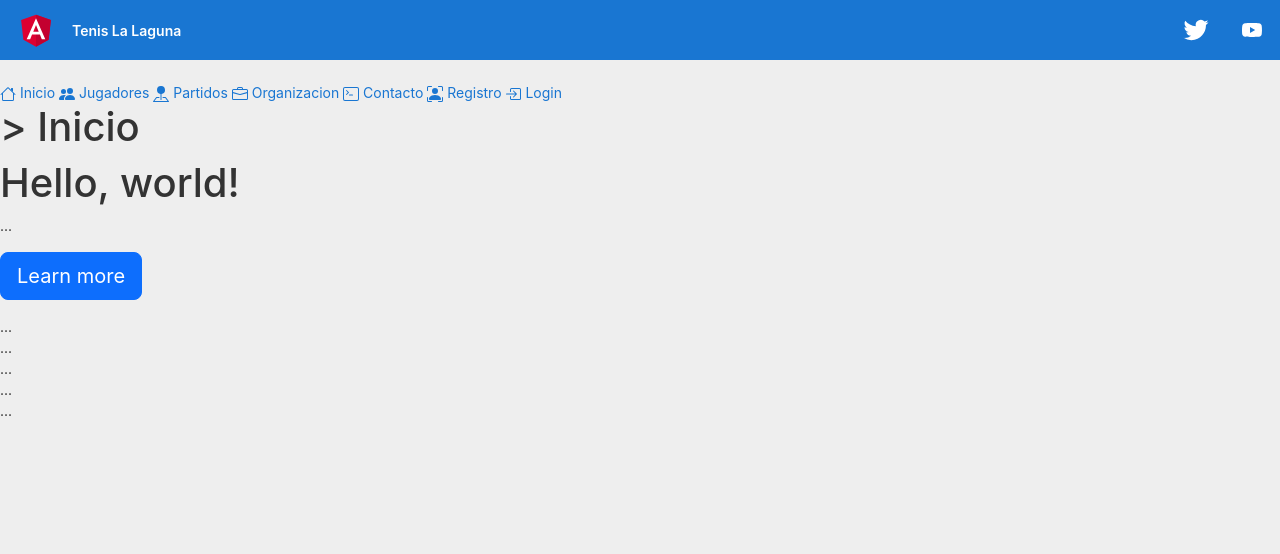
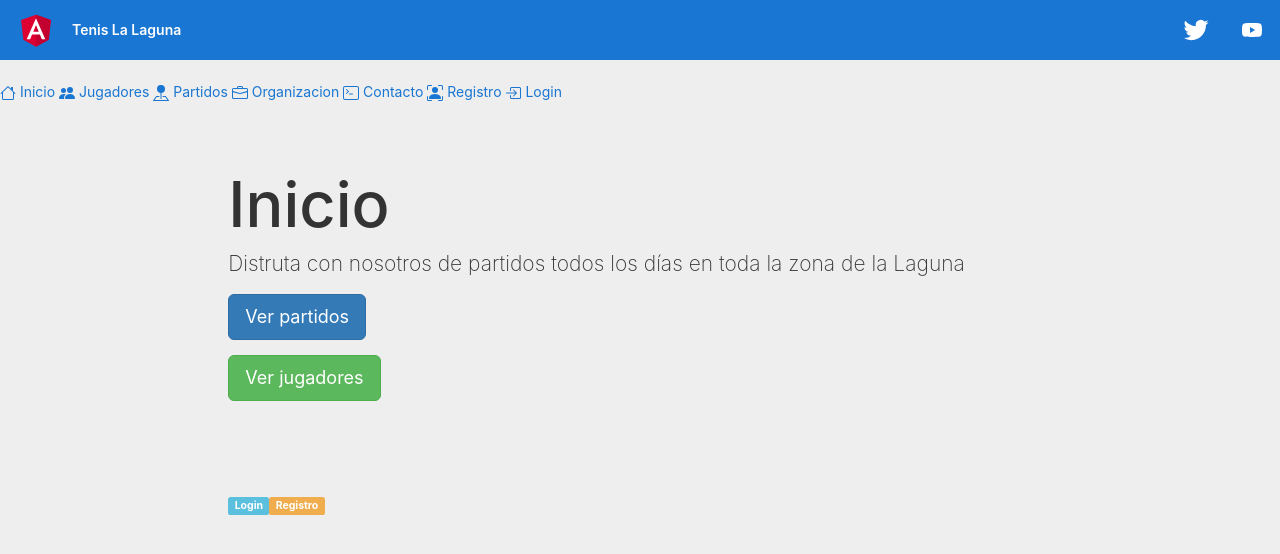
Before and after one commit to Marta163gg/AppTenis, an Angular app: page /inicio in a window 1280 px wide. Shown: the top 554 px of the page. Built offline with nearby package versions, Linux system fonts and the light colour scheme.

Commit message:
bootstrap

```diff
--- a/angular.json
+++ b/angular.json
@@ -23,9 +23,12 @@
               "src/assets"
             ],
             "styles": [
+              "node_modules/bootstrap/dist/css/bootstrap.min.css",
               "src/styles.css"
             ],
-            "scripts": []
+            "scripts": [
+              "node_modules/bootstrap/dist/js/bootstrap.min.js"
+            ]
           },
           "configurations": {
             "production": {
--- a/package.json
+++ b/package.json
@@ -18,7 +18,7 @@
     "@angular/platform-browser": "^14.1.0",
     "@angular/platform-browser-dynamic": "^14.1.0",
     "@angular/router": "^14.1.0",
-    "bootstrap": "3.3.6",
+    "bootstrap": "^3.3.6",
     "jquery": "1.12",
     "rxjs": "~7.5.0",
     "rxjs-compat": "^6.6.7",
--- a/src/app/components/inicio/inicio.component.html
+++ b/src/app/components/inicio/inicio.component.html
@@ -1,12 +1,13 @@
-<div class="jumbotron">
-	<h1>>{{title}}</h1>
-  <h1>Hello, world!</h1>
-  <p>...</p>
-  <p><a class="btn btn-primary btn-lg" href="#" role="button">Learn more</a></p>
+<div class="col-lg-8 col-lg-offset-2">
+    <div class="jumbotron">
+      <h1>{{title}}</h1>
+      <p>Distruta con nosotros de partidos todos los días en toda la zona de la Laguna </p>
+          <p><a class="btn btn-primary btn-lg" href="#" role="button" [routerLink] = "['/partidos']">Ver partidos</a></p>
+          <p><a class="btn btn-success btn-lg" href="#" role="button" [routerLink] = "['/jugadores']">Ver jugadores</a></p>
+    </div>
 </div>
 
-<div class="panel panel-primary">...</div>
-<div class="panel panel-success">...</div>
-<div class="panel panel-info">...</div>
-<div class="panel panel-warning">...</div>
-<div class="panel panel-danger">...</div>
+<div class="col-lg-8 col-lg-offset-2">
+<span class="label label-info" [routerLink] = "['/login']">Login</span>
+<span class="label label-warning" [routerLink] = "['/registro']">Registro</span>
+</div>
--- a/src/app/components/organizacion/organizacion.component.css
+++ b/src/app/components/organizacion/organizacion.component.css
@@ -1,3 +1,9 @@
 h1 {
 	color:blue
 }
+
+.jumbotron{
+	padding: 40px;
+	border-radius: 5px;
+	box-shadow: 2px 5px 1px black;
+}
--- a/src/app/components/registro/registro.component.ts
+++ b/src/app/components/registro/registro.component.ts
@@ -13,15 +13,24 @@ import { UserService } from '../../services/user.service';
 export class RegistroComponent {
 
   public title: String;
+  public message: String;
   public user: User;
 
-  //private _userService: UserService (no me deja meterlo como argumento del constructor porque se me borra el formulario)
+  // private _userService: UserService (no me deja meterlo como argumento del constructor porque se me borra el formulario)
   constructor(private _route: ActivatedRoute, private _router: Router){
     this.title = 'Pagina de registro de nuevo usuario';
     this.user = new User('','','','','','ROLE_USER','');
   }
 
   onSubmit(){
-    console.log(this.user);
+    //console.log(this.user);
+    // this._userService.register(this.user).subscribe(
+    //   response =>{
+    //     this.user = response.user;
+    //     this.message = 'Se ha realizado correctamente el registro';
+    //   },error =>{
+    //     console.log(<any>error);
+    //   }
+    // );
   }
 }
--- a/src/app/services/global.ts
+++ b/src/app/services/global.ts
@@ -1,4 +1,4 @@
 //valor del backend
 export var GLOBAL = {
-	url: 'http://localhost:3789/api'
+	url: 'http://localhost:3789/api/'
 }
--- a/src/app/services/user.service.ts
+++ b/src/app/services/user.service.ts
@@ -1,5 +1,5 @@
 import { Injectable } from '@angular/core';
-import { HttpClient, HttpClientModule } from '@angular/common/http';
+import { HttpClient, HttpClientModule, HttpResponse, HttpHeaders } from '@angular/common/http';
 import {GLOBAL} from './global';
 import {map} from 'rxjs/operators';
 import { Observable } from 'rxjs';
@@ -13,7 +13,10 @@ export class UserService{
 		this.url = GLOBAL.url;
 	}
 
-	register(){
-		return "Texto en servicio";
-	}
+	// register(user_to_register){
+	// 	let params = JSON.stringify(user_to_register);
+	// 	let headers = new Headers({'Content-Type': 'application/json'});
+
+	// 	return this._http.post(this.url + 'register', params, {headers: headers}).map(res => res.json());
+	// }
 }
```
Also changed, not shown: 1 other file (tests, documents, lock files or other folders).
